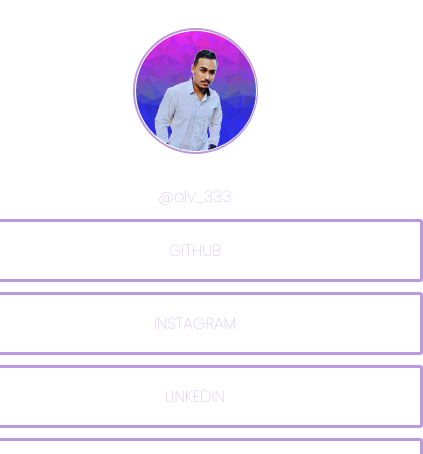
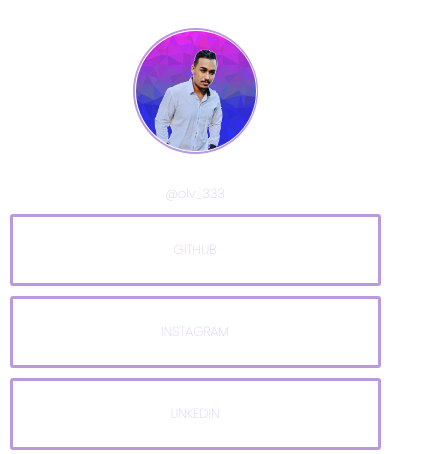
Before and after one commit to oliveira0147/Desafio-Social-Tree, a plain HTML site: page index.html in a window 390 px wide. Shown: the top 454 px of the page, 423 px wide, since content can reach past the window. Drawn offline with Linux system fonts and the light colour scheme.

Commit message:
ajuste responsividade dos botões

```diff
--- a/style.css
+++ b/style.css
@@ -3,6 +3,7 @@
 body{
     padding: 0px;
     font-family: Poppins;
+    font-size: 13px;
     color: #FAF7FD;
     display: flex;
     justify-content: center;
@@ -13,12 +14,13 @@ body{
 .link{
     color: #BB99DD;
     border: 3px solid #BB99DD;
+    justify-content: center;
     width: 125px;
-    justify-content: center;
     display: flex;
     border-radius: 3px;
-    width: 450px;
     margin-bottom: 10px;
+    padding: 10px 120px;
+
 
 
 
```
